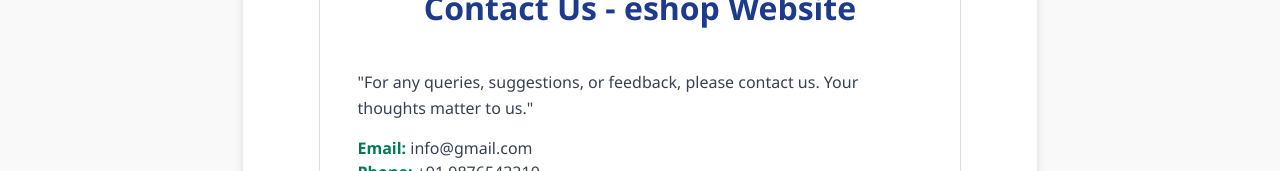
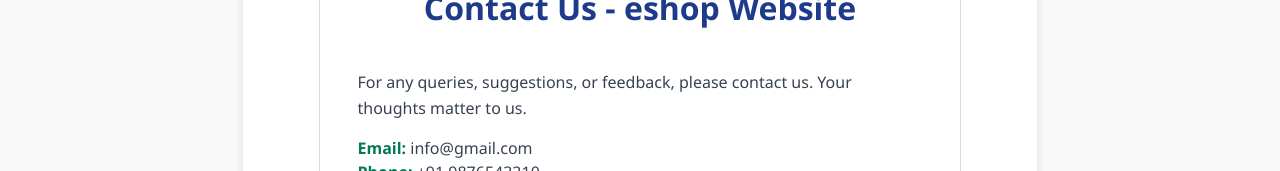
Before and after one commit to hemraj2007/e-com-frontend, a Next.js app: page /contact-us in a window 1280 px wide. Shown: the part 299-470 px from the top of the page. Built offline with nearby package versions, Linux system fonts and the light colour scheme.

Commit message:
Updated project

```diff
--- a/app/(frontend)/contact-us/page.js
+++ b/app/(frontend)/contact-us/page.js
@@ -52,7 +52,7 @@ const ContactUs = () => {
       <div className="card">
         <h1 className="heading">Contact Us - eshop Website</h1>
         <p className="text">
-          "For any queries, suggestions, or feedback, please contact us. Your thoughts matter to us."
+          For any queries, suggestions, or feedback, please contact us. Your thoughts matter to us.
         </p>
 
         <div className="contact-info">
```
